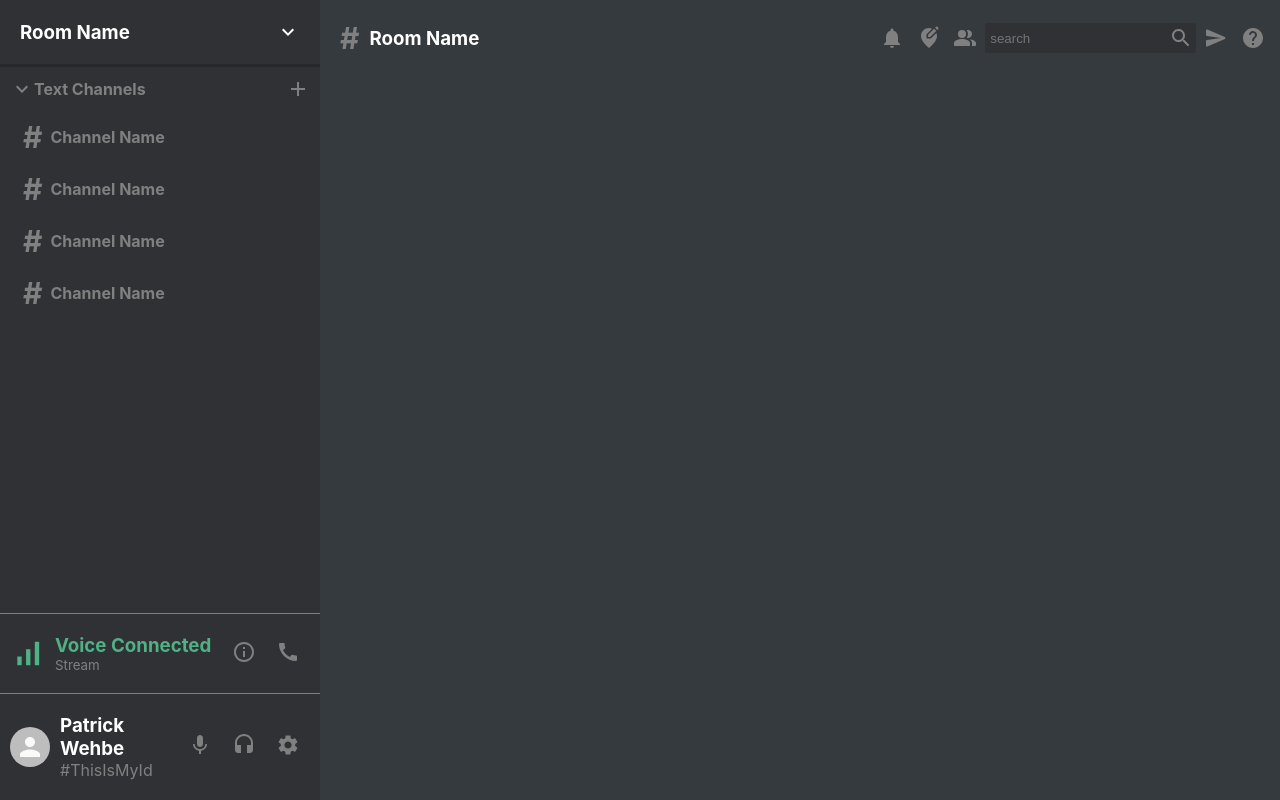
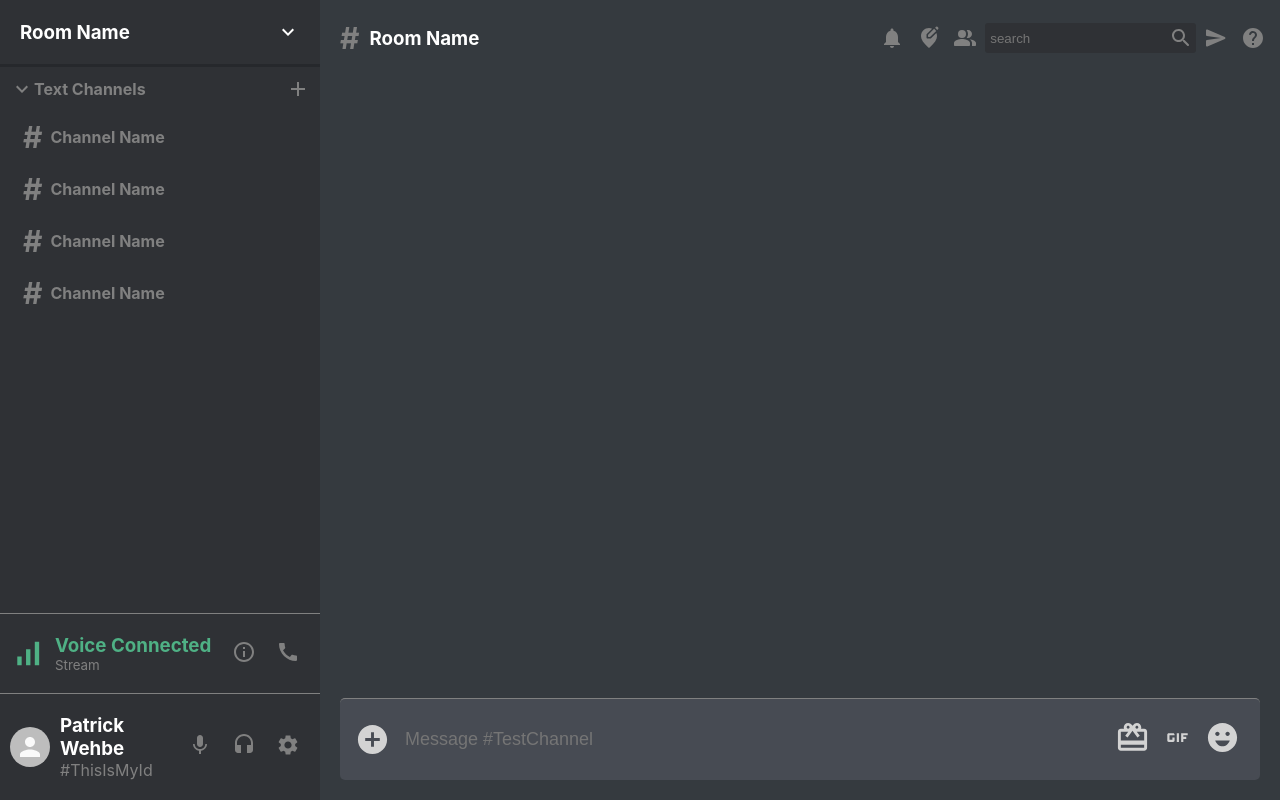
Before and after one commit to patrickwehbe/discord-clone, a React (Create React App) app: page / in a window 1280 px wide. Built offline with nearby package versions, Linux system fonts and the light colour scheme.

Commit message:
Message init

```diff
--- a/src/Chat.css
+++ b/src/Chat.css
@@ -5,3 +5,36 @@
   background-color: #353a3f;
   height: 100vh;
 }
+
+.chat__messages {
+  flex: 1;
+}
+
+.chat__input {
+  color: lightgray;
+  display: flex;
+  align-items: center;
+  justify-content: space-between;
+  padding: 15px;
+  border-radius: 5px;
+  margin: 20px;
+  border-top: 1px solid gray;
+  background-color: #474b53;
+}
+.chat__input > form > input {
+  padding: 15px;
+  background: transparent;
+  border: none;
+  outline-width: 0;
+  color: white;
+  font-size: large;
+}
+.chat__input > form {
+  flex: 1;
+}
+.chat__inputButton {
+  display: none;
+}
+.chat__inputIcons > .MuiSvgIcon-root {
+  padding: 5px;
+}
--- a/src/Chat.js
+++ b/src/Chat.js
@@ -1,11 +1,33 @@
 import React from "react";
+import AddCircleIcon from "@material-ui/icons/AddCircle";
+import CardGiftcardIcon from "@material-ui/icons/CardGiftcard";
+import GifIcon from "@material-ui/icons/Gif";
+import EmojiEmotionsIcon from "@material-ui/icons/EmojiEmotions";
 import "./Chat.css";
 import ChatHeader from "./ChatHeader";
+import Message from "./Message";
 
 function Chat() {
   return (
     <div className="chat">
       <ChatHeader />
+      <div className="chat__messages">
+        <Message />
+      </div>
+      <div className="chat__input">
+        <AddCircleIcon fontSize="large" />
+        <form action="">
+          <input type="text" placeholder="Message #TestChannel" />
+          <button className="chat__inputButton" type="submit">
+            Send Message
+          </button>
+        </form>
+        <div className="chat__inputIcons">
+          <CardGiftcardIcon fontSize="large" />
+          <GifIcon fontSize="large" />
+          <EmojiEmotionsIcon fontSize="large" />
+        </div>
+      </div>
     </div>
   );
 }
--- /dev/null
+++ b/src/Message.js
@@ -0,0 +1,8 @@
+import React from "react";
+import "./Message.css";
+
+function Message() {
+  return <div className="message"></div>;
+}
+
+export default Message;
```
Also changed, not shown: src/Message.css (added).
